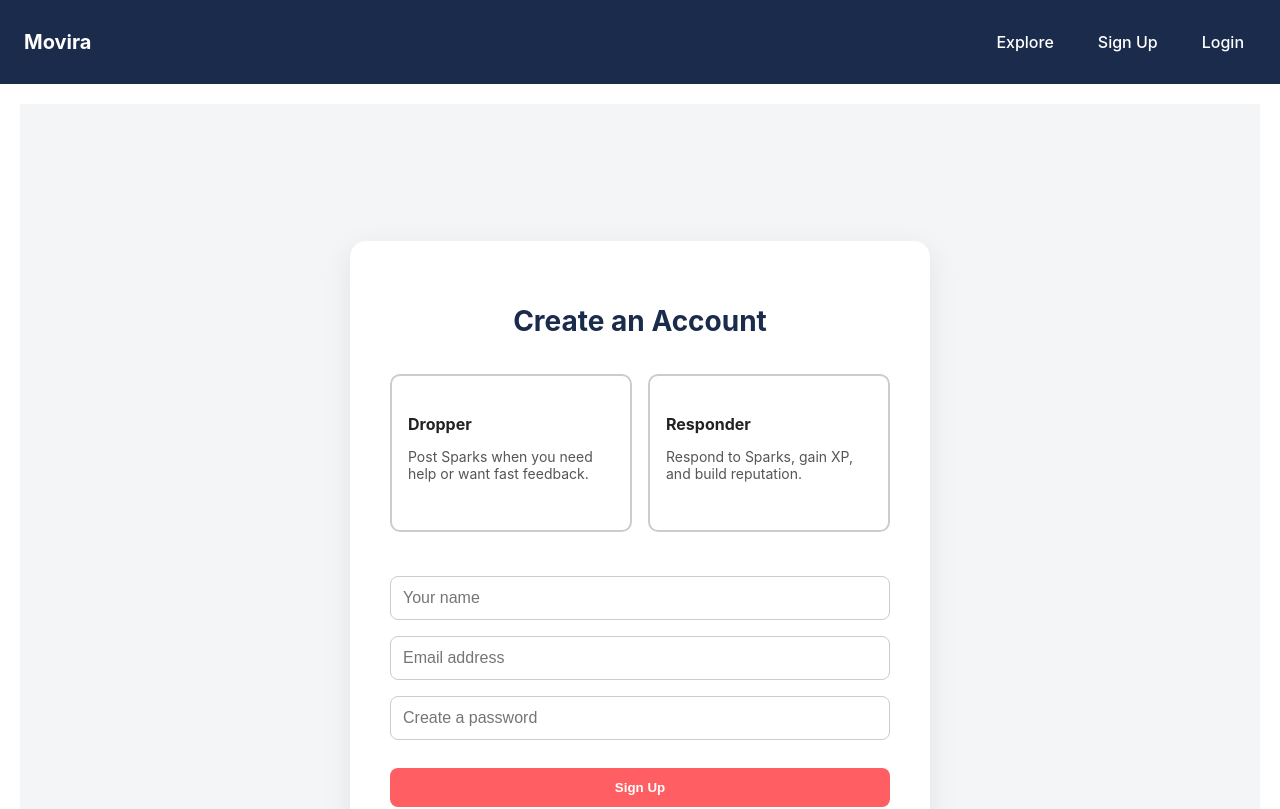
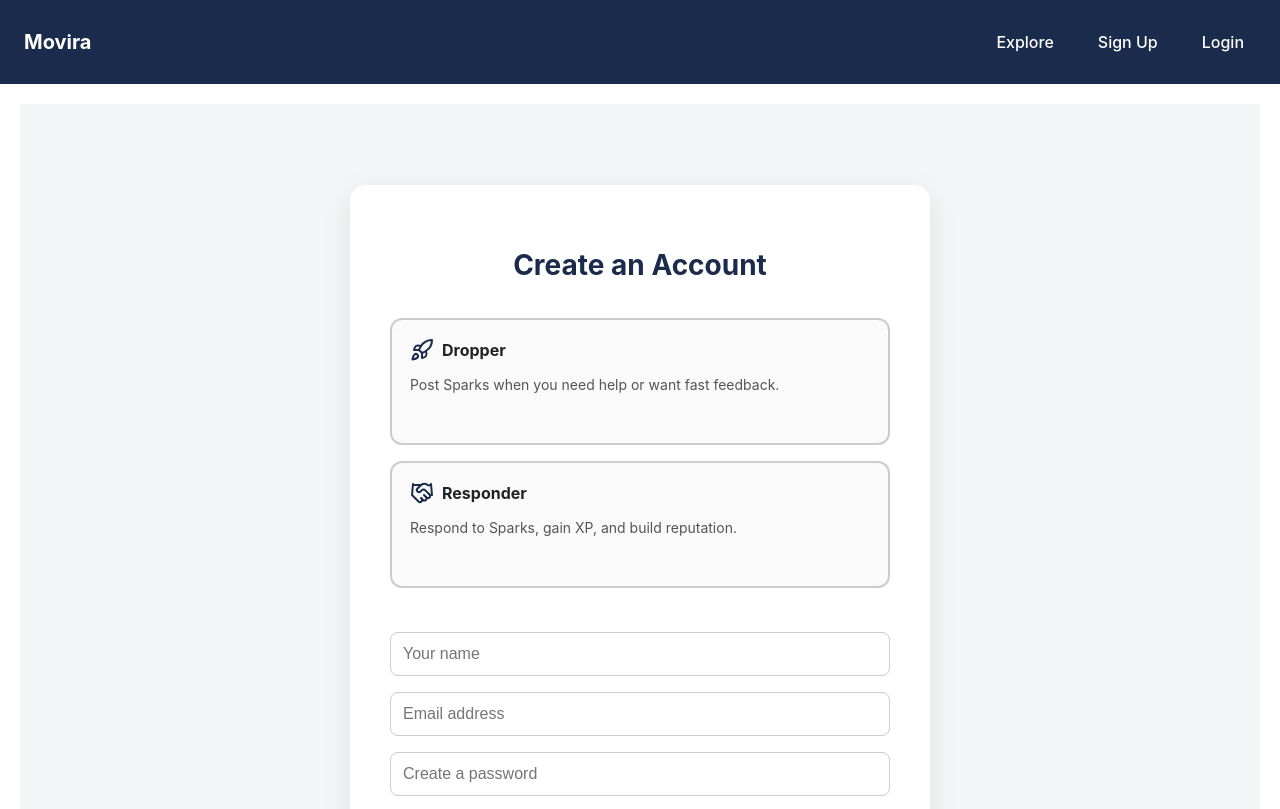
Before and after one commit to ptengelmann/Movira, a React (Vite) app in the folder client/: page /signup in a window 1280 px wide. Shown: the top 809 px of the page. Built offline with nearby package versions, Linux system fonts and the light colour scheme.

Commit message:
added the icons back on the singup page

```diff
--- a/client/src/pages/SignupPage.jsx
+++ b/client/src/pages/SignupPage.jsx
@@ -3,17 +3,20 @@ import axios from 'axios'
 import { useNavigate } from 'react-router-dom'
 import useUserStore from '../store/useUserStore'
 import AuthFormLayout from '../components/auth/AuthFormLayout'
+import { Rocket, Handshake } from 'lucide-react' // ✅ Icons
 
 const roleOptions = [
   {
     id: 'dropper',
     title: 'Dropper',
     description: 'Post Sparks when you need help or want fast feedback.',
+    icon: <Rocket size={24} />,
   },
   {
     id: 'responder',
     title: 'Responder',
     description: 'Respond to Sparks, gain XP, and build reputation.',
+    icon: <Handshake size={24} />,
   },
 ]
 
@@ -25,7 +28,7 @@ const SignupPage = () => {
     name: '',
     email: '',
     password: '',
-    role: '', // ✅ new field
+    role: '',
   })
 
   const handleChange = (e) => {
@@ -57,21 +60,26 @@ const SignupPage = () => {
 
   return (
     <AuthFormLayout title="Create an Account">
-      <div style={{ display: 'flex', gap: '16px', marginBottom: '24px' }}>
+      <div style={{ display: 'flex', gap: '16px', marginBottom: '24px', flexWrap: 'wrap' }}>
         {roleOptions.map((opt) => (
           <div
             key={opt.id}
             onClick={() => handleRoleSelect(opt.id)}
             style={{
-              flex: 1,
-              padding: '16px',
-              borderRadius: '10px',
+              flex: '1 1 48%',
+              padding: '18px',
+              borderRadius: '12px',
               border: form.role === opt.id ? '3px solid var(--pulse-coral)' : '2px solid #ccc',
               cursor: 'pointer',
               transition: '0.2s',
+              background: form.role === opt.id ? 'rgba(255, 107, 107, 0.05)' : '#fafafa',
+              boxShadow: form.role === opt.id ? '0 0 0 3px rgba(255, 107, 107, 0.1)' : 'none',
             }}
           >
-            <h4 style={{ marginBottom: '6px', color: '#222' }}>{opt.title}</h4>
+            <div style={{ display: 'flex', alignItems: 'center', gap: '8px', marginBottom: '6px' }}>
+              {opt.icon}
+              <h4 style={{ margin: 0, fontSize: '16px', color: '#222' }}>{opt.title}</h4>
+            </div>
             <p style={{ fontSize: '14px', color: '#555' }}>{opt.description}</p>
           </div>
         ))}
```
